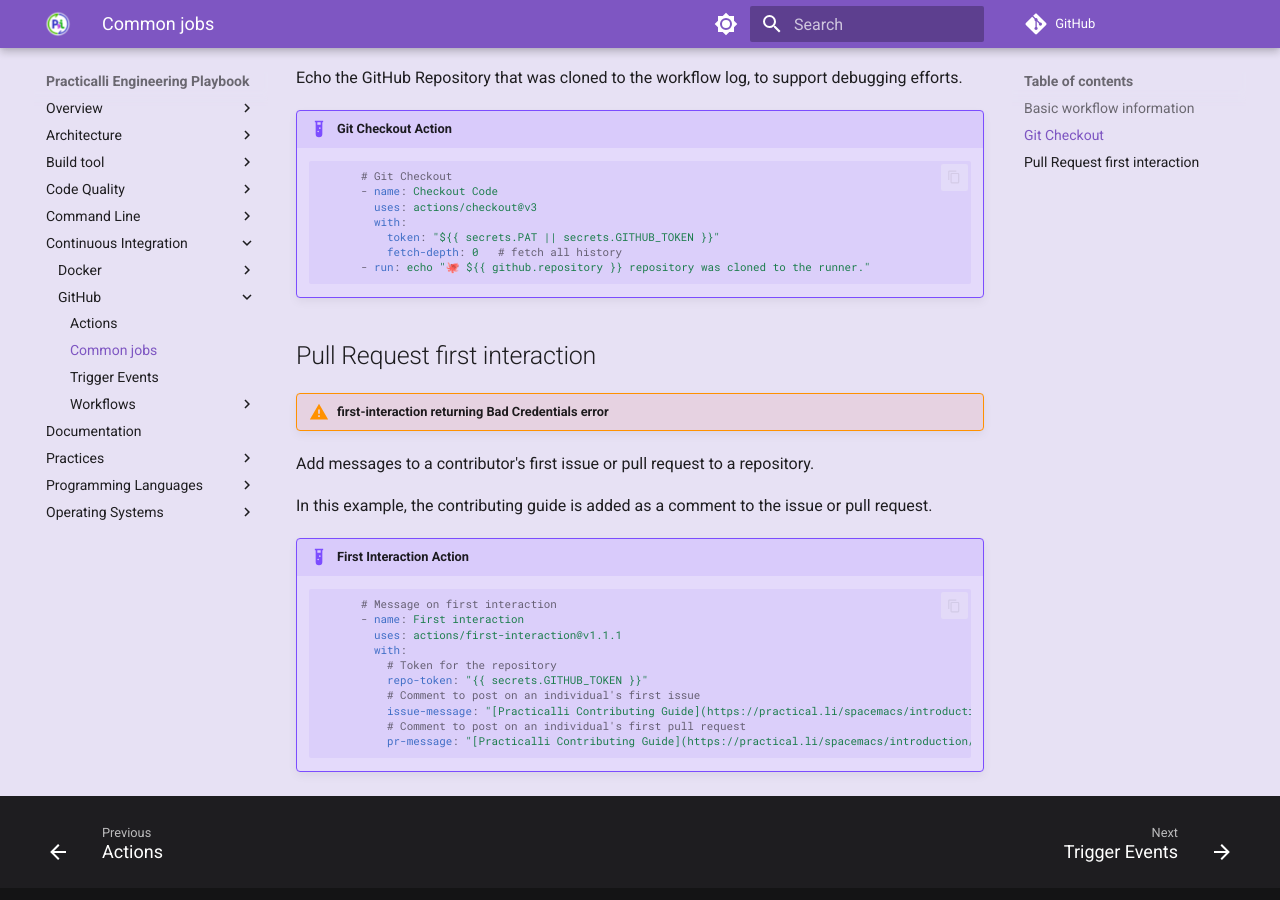
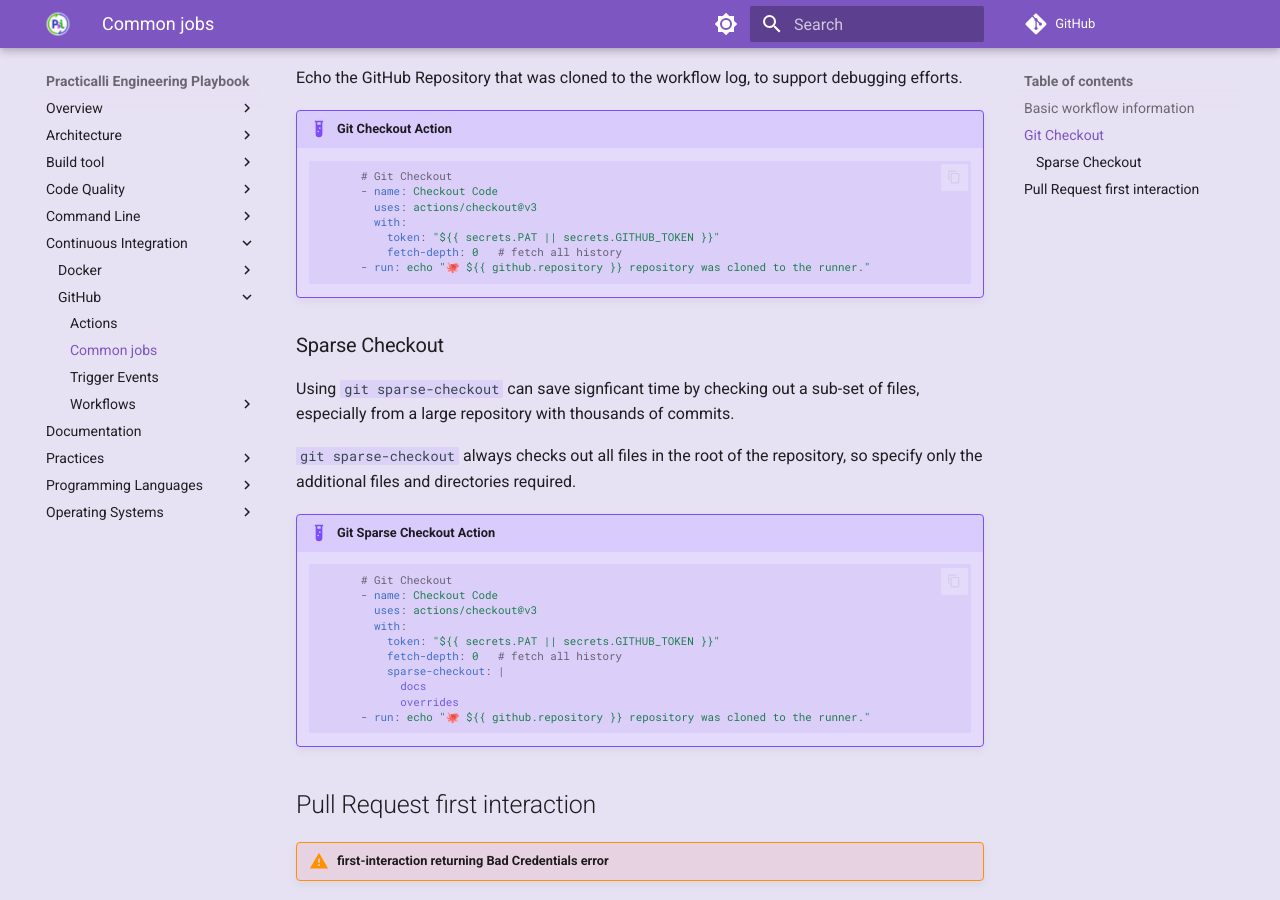
Before and after one commit to practicalli/engineering-playbook, an MkDocs documentation site: the page built from docs/continuous-integration/github/common-jobs.md, in a window 1280 px wide and 900 px high, scrolled down 823 px. Built offline with MkDocs 1.6.1 and Material for MkDocs 9.7.7, drawn with Linux system fonts in a browser that asks for light colours; plug-ins that fetch from the network failed and are left out; comment, search, counter and statistics services are not loaded.

Commit message:
ci: github workflow with sparce-checkout

````diff
--- a/docs/continuous-integration/github/common-jobs.md
+++ b/docs/continuous-integration/github/common-jobs.md
@@ -44,6 +44,26 @@
           - run: echo "🐙 ${{ github.repository }} repository was cloned to the runner."
     ```
 
+### Sparse Checkout
+
+Using `git sparse-checkout` can save signficant time by checking out a sub-set of files, especially from a large repository with thousands of commits.
+
+`git sparse-checkout` always checks out all files in the root of the repository, so specify only the additional files and directories required.
+
+!!! EXAMPLE "Git Sparse Checkout Action"
+    ```yaml
+          # Git Checkout
+          - name: Checkout Code
+            uses: actions/checkout@v3
+            with:
+              token: "${{ secrets.PAT || secrets.GITHUB_TOKEN }}"
+              fetch-depth: 0   # fetch all history
+              sparse-checkout: |
+                docs
+                overrides
+          - run: echo "🐙 ${{ github.repository }} repository was cloned to the runner."
+    ```
+
 
 ## Pull Request first interaction
 
````
Also changed, not shown: CHANGELOG.md (+1 -0 lines).
